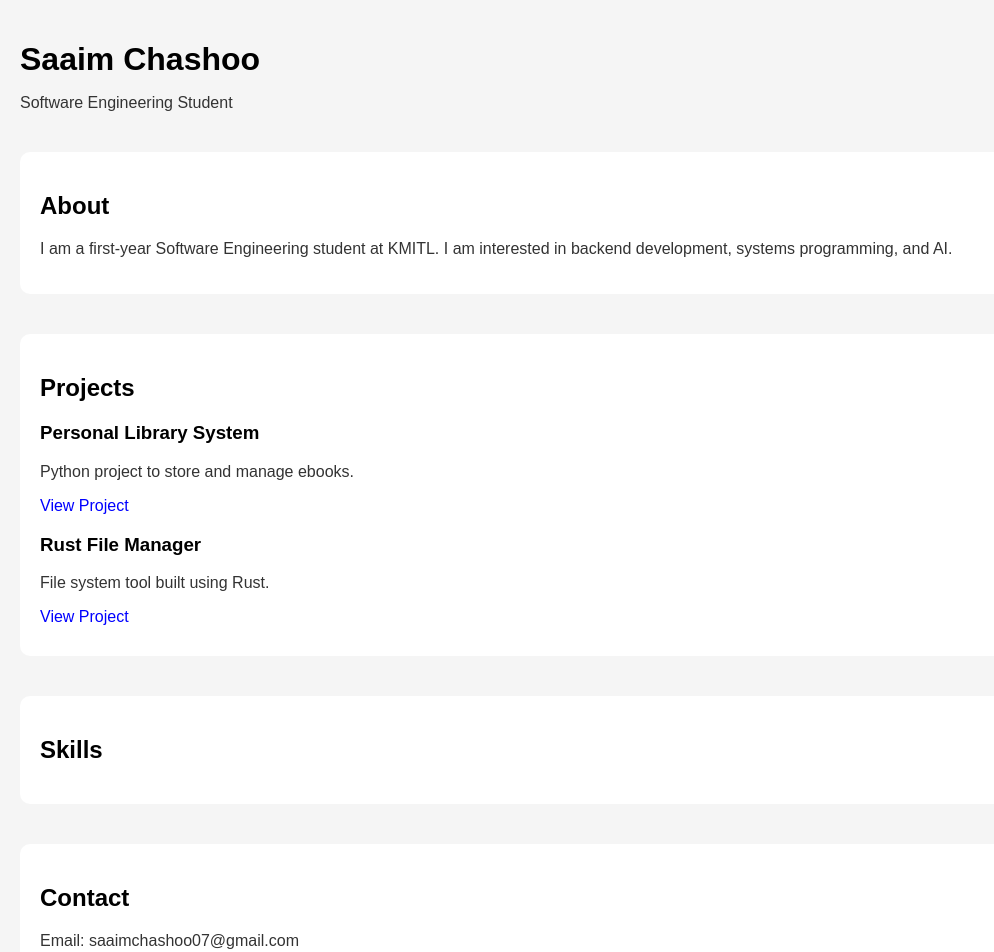
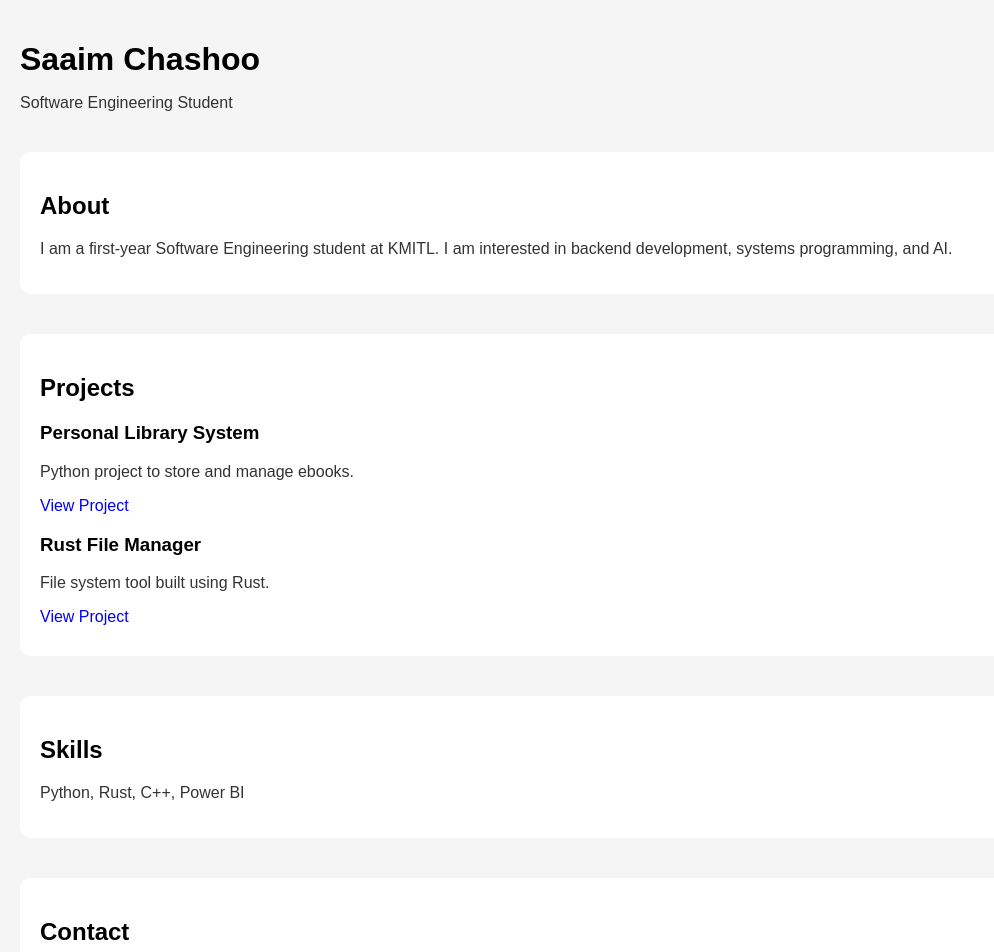
Before and after one commit to SaaimCash/portfolio, a React app: page / in a window 1280 px wide. Shown: the top 952 px of the page, without its empty margins (0-994 px from the left). Built offline with nearby package versions, Linux system fonts and the light colour scheme; the HTML template or start-up script is replaced by a standard one.

Commit message:
check complete

```diff
--- a/src/App.jsx
+++ b/src/App.jsx
@@ -35,7 +35,7 @@ function App() {
 
       <section>
         <h2>Skills</h2>
-
+        <p>Python, Rust, C++, Power BI</p>
       </section>
 
       <section>
```
